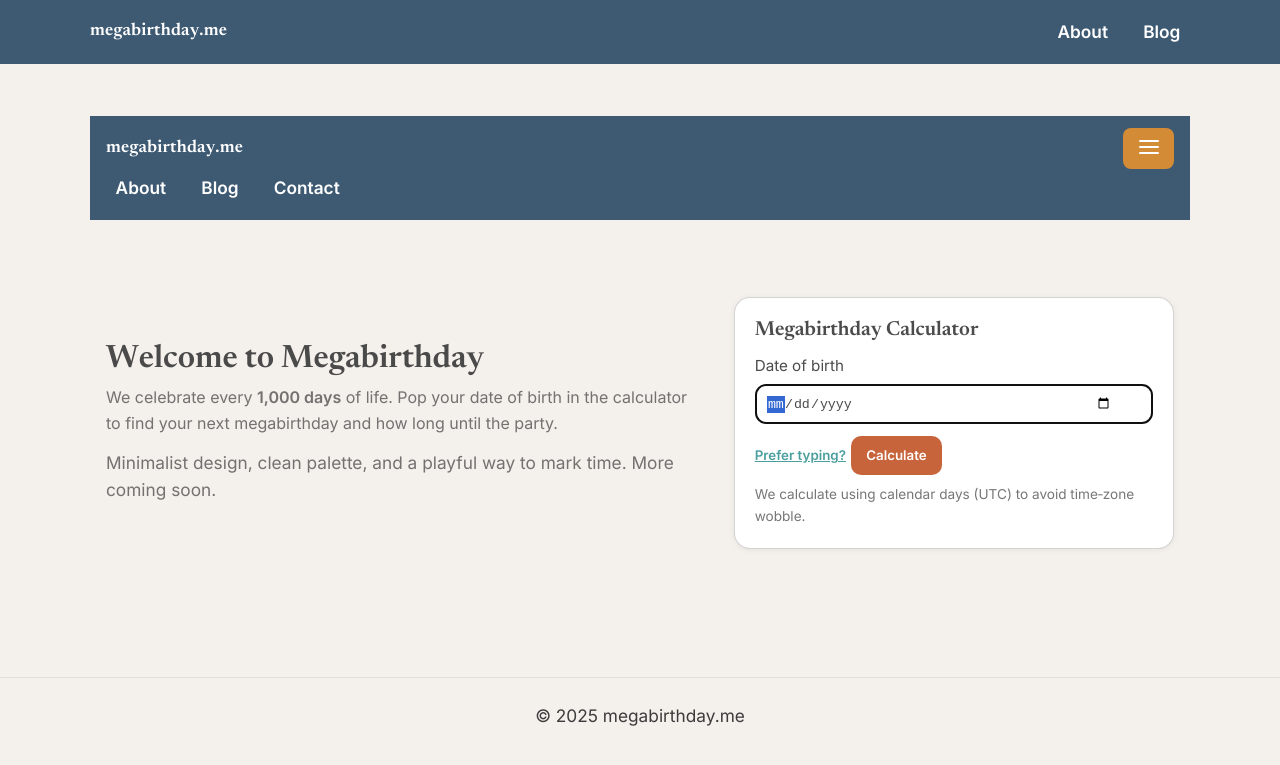
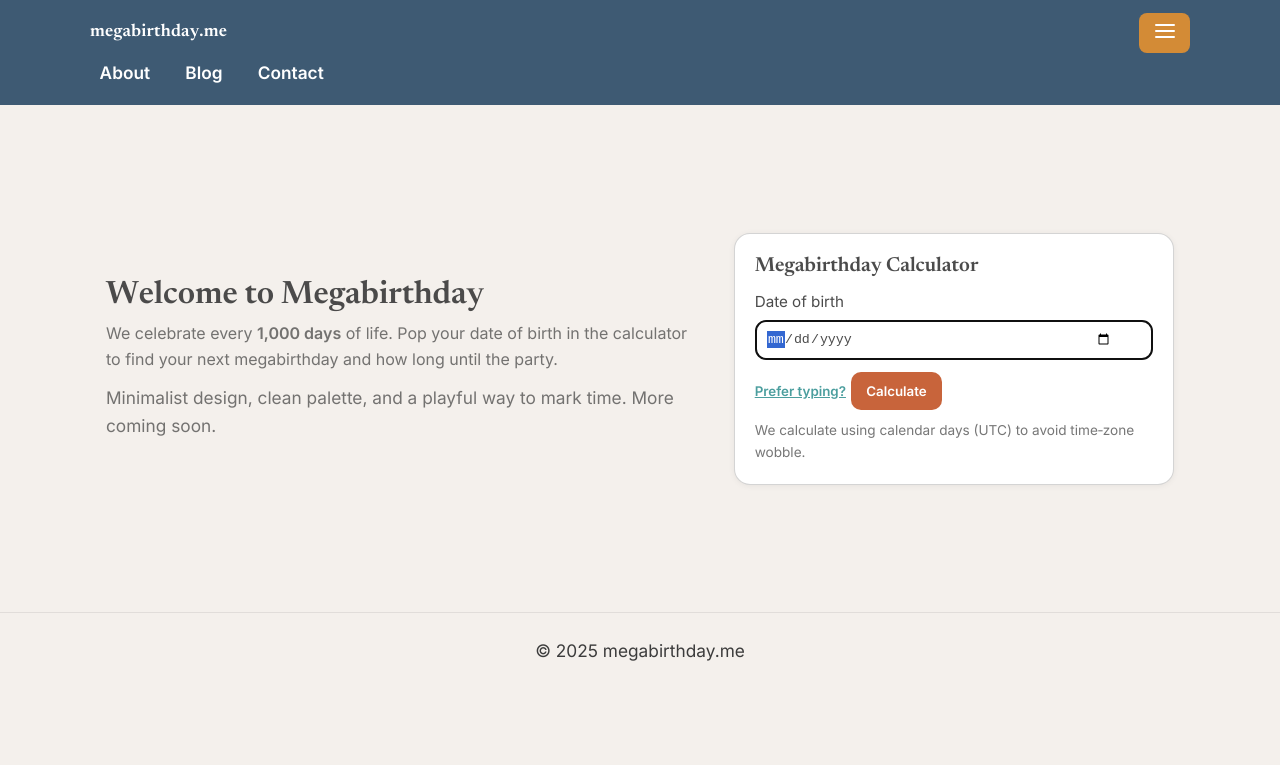
Before and after one commit to Vazool/megabirthday, a Jekyll site: the page built from index.html, in a window 1280 px wide. Shown: the top 765 px of the page. Built offline with Jekyll 4.4.1, drawn with Linux system fonts in a browser that asks for light colours.

Commit message:
Update default.html
Clean up of headers in prep for burger

```diff
--- a/_layouts/default.html
+++ b/_layouts/default.html
@@ -4,24 +4,15 @@
   <meta charset="utf-8">
   <meta name="viewport" content="width=device-width,initial-scale=1">
   <title>{{ page.title | default: site.title | default: "megabirthday.me" }}</title>
-  <link rel="stylesheet" href="/assets/css/fonts.css">
-  <link rel="stylesheet" href="/assets/css/main.css">
+  <link rel="stylesheet" href="{{ '/assets/css/fonts.css' | relative_url }}">
+  <link rel="stylesheet" href="{{ '/assets/css/main.css'  | relative_url }}">
 </head>
 <body>
 
-  <header class="site-header">
-    <div class="container header-inner">
-      <a href="/" class="logo">megabirthday.me</a>
-      <nav class="site-nav">
-        <a href="/about/" class="{% if page.url == '/about/' %}is-active{% endif %}">About</a>
-        <a href="/blog/"  class="{% if page.url contains '/blog' %}is-active{% endif %}">Blog</a>
-      </nav>
-    </div>
-  </header>
+  {%- include header.html -%}
 
   <main>
     <div class="container">
-      {% include header.html %}
       {{ content }}
     </div>
   </main>
@@ -30,5 +21,8 @@
     <div class="container">© {{ site.time | date: "%Y" }} megabirthday.me</div>
   </footer>
 
+  <!-- JS: load at the end; defer = run after HTML is parsed -->
+  <script src="{{ '/assets/js/megabirthday.js' | relative_url }}" defer></script>
+  <script src="{{ '/assets/js/site.js'         | relative_url }}" defer></script>
 </body>
 </html>
```
